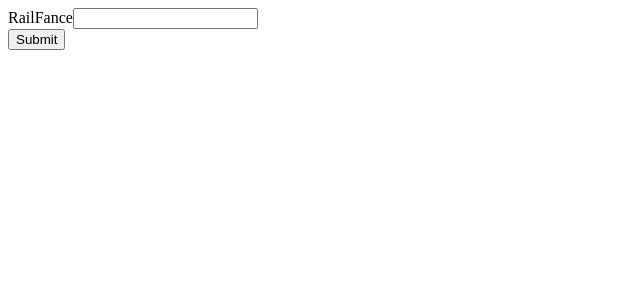
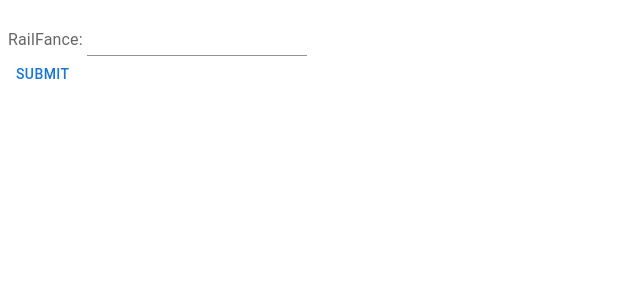
Before and after one commit to Fipeek/crypthography, a React (Create React App) app: page / in a window 1280 px wide. Shown: the top 300 px of the page, without its empty margins (0-640 px from the left). Built offline with nearby package versions, Linux system fonts and the light colour scheme.

Commit message:
added mui

```diff
--- a/src/Components/FormBody/FormBody.tsx
+++ b/src/Components/FormBody/FormBody.tsx
@@ -1,3 +1,5 @@
+import { FormLabel, Input } from "@mui/material";
+
 type Props = {
   name: string;
   onSetInput: (input: string) => void;
@@ -9,8 +11,8 @@ const FormBody: React.FC<Props> = (props) => {
   };
   return (
     <div>
-      <label>{name}</label>
-      <input type="text" onChange={handleChange} />
+      <FormLabel>{`${name}: `}</FormLabel>
+      <Input type="text" onChange={handleChange} />
     </div>
   );
 };
--- a/src/Components/RailFance/RailFance.tsx
+++ b/src/Components/RailFance/RailFance.tsx
@@ -3,12 +3,16 @@ import GenericForm from "../../GenericForm/GenericForm";
 
 const RailFance: React.FC = () => {
   const [input, setInput] = useState<string>("");
+  const [key, setKey] = useState<number>(0);
+  const [output, setOutput] = useState<string>("");
   const onSubmit = (e: React.FormEvent) => {
     e.preventDefault();
     console.log(input);
   };
   return (
-    <GenericForm onSetInput={setInput} onSubmit={onSubmit} name="RailFance" />
+    <>
+      <GenericForm onSetInput={setInput} onSubmit={onSubmit} name="RailFance" />
+    </>
   );
 };
 export default RailFance;
--- a/src/GenericForm/GenericForm.tsx
+++ b/src/GenericForm/GenericForm.tsx
@@ -1,3 +1,4 @@
+import { Button, FormControl } from "@mui/material";
 import React from "react";
 import FormBody from "../Components/FormBody/FormBody";
 
@@ -11,10 +12,12 @@ export const GenericForm: React.FC<Props> = (props) => {
   const { onSubmit, name, onSetInput } = props;
 
   return (
-    <form onSubmit={onSubmit}>
-      <FormBody onSetInput={onSetInput} name={name} />
-      <button type="submit">Submit</button>
-    </form>
+    <FormControl>
+      <form onSubmit={onSubmit}>
+        <FormBody onSetInput={onSetInput} name={name} />
+        <Button type="submit">submit</Button>
+      </form>
+    </FormControl>
   );
 };
 export default GenericForm;
```
